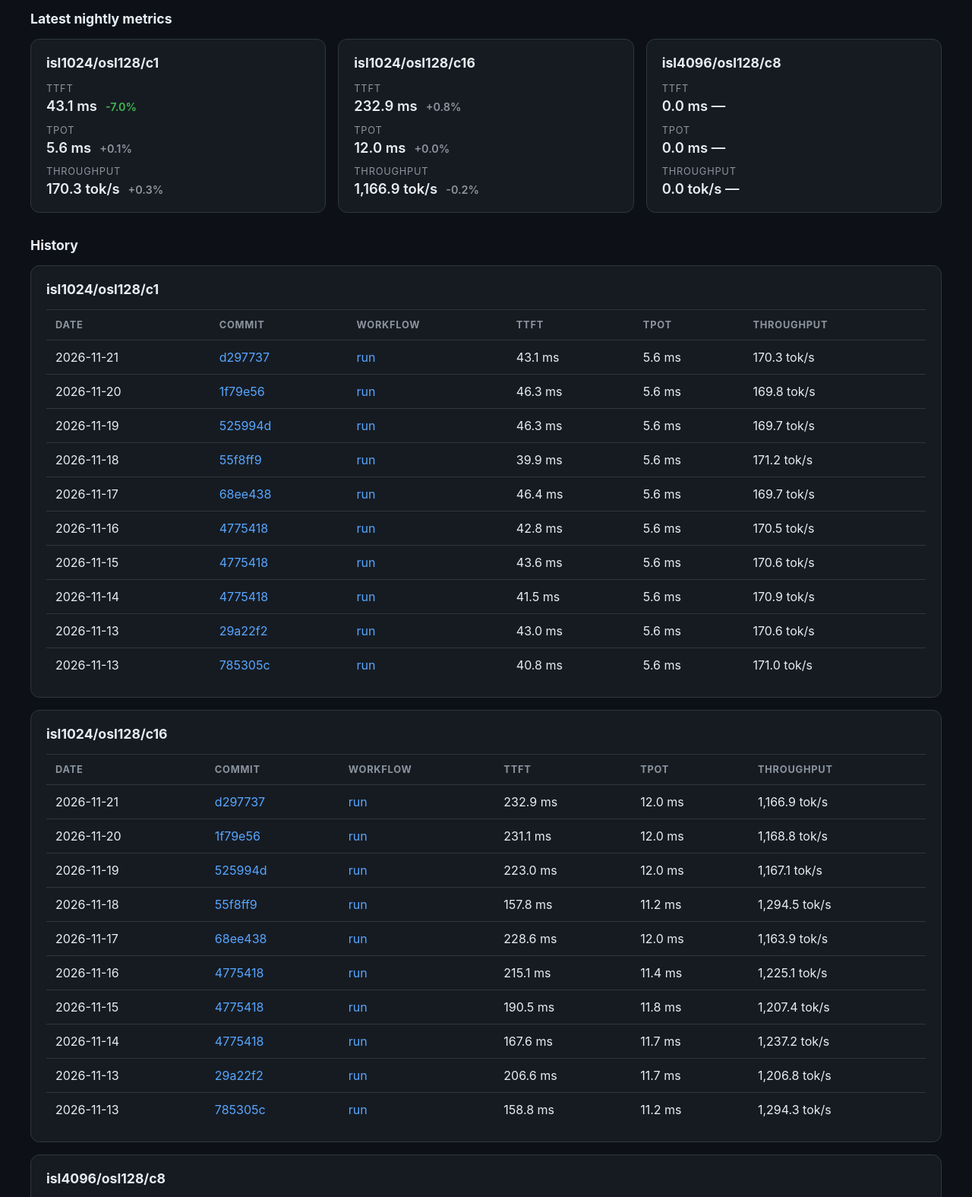
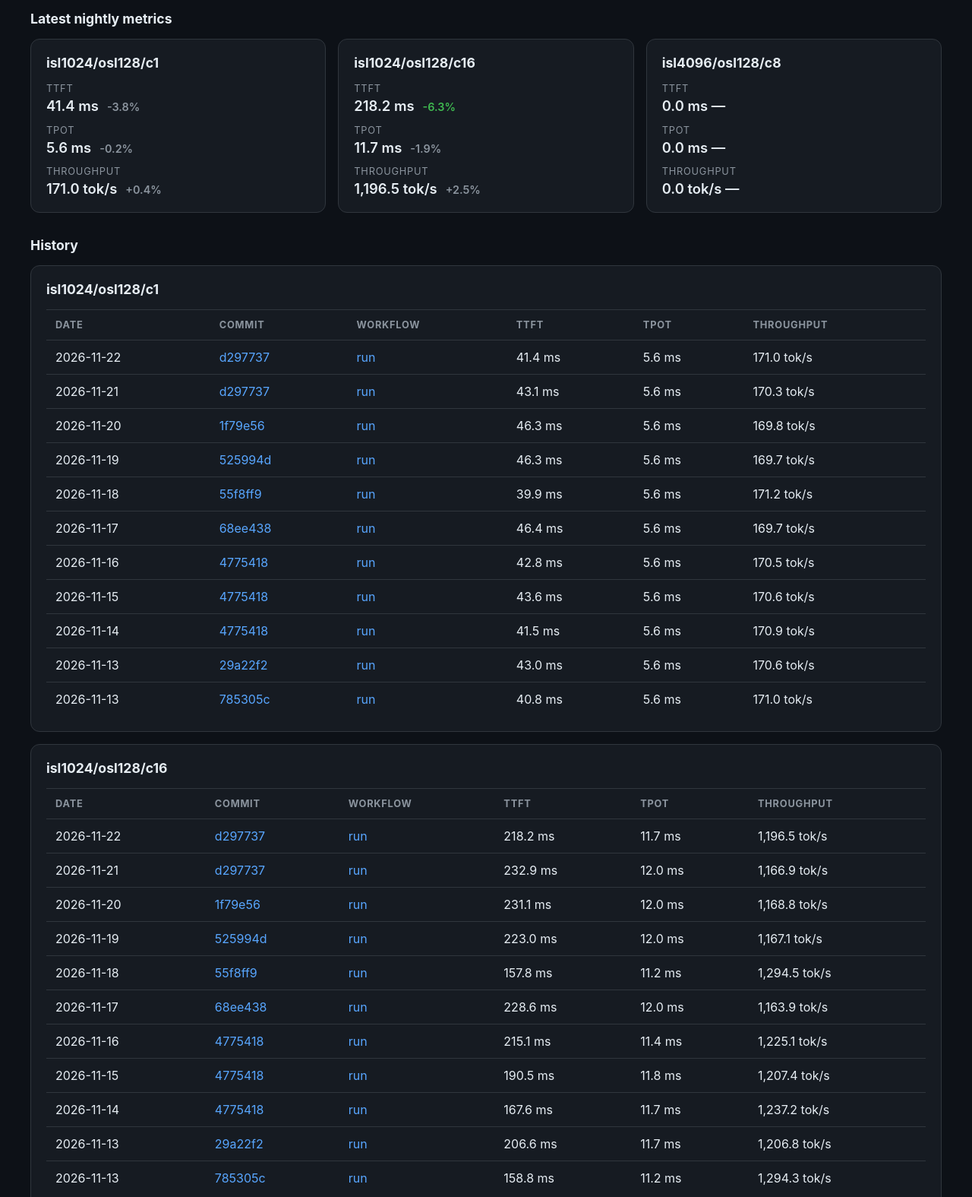
Before and after one commit to ROCm/rocm-aic, a plain HTML site: page vllm-emul-performance/index.html in a window 1280 px wide. Shown: the part 420-1995 px from the top of the page at 76% size. Drawn offline with Linux system fonts and the light colour scheme.

Commit message:
perf: publish vllm-emul metrics from d297737cd8907fde2002583e4b46e2a27d54fefe
Generated by rocm-aic-vllm-emul-performance.yml. [skip ci]

```diff
--- a/vllm-emul-performance/index.html
+++ b/vllm-emul-performance/index.html
@@ -53,7 +53,7 @@
       Tracks the vLLM emulator (llm-emu) performance envelope as a baseline before dedicated hardware lanes are available.
     </p>
     <p class="meta">
-      Latest run: 2026-11-21 · commit <a href="https://github.com/ROCm/rocm-aic/commit/d297737cd8907fde2002583e4b46e2a27d54fefe">d297737</a> · <a href="https://github.com/ROCm/rocm-aic/actions/runs/44904611758">workflow run</a>
+      Latest run: 2026-11-22 · commit <a href="https://github.com/ROCm/rocm-aic/commit/d297737cd8907fde2002583e4b46e2a27d54fefe">d297737</a> · <a href="https://github.com/ROCm/rocm-aic/actions/runs/45023024184">workflow run</a>
     </p>
 
     <section class="config">
@@ -71,17 +71,17 @@
       <section class="card">
         <h2>isl1024/osl128/c1</h2>
         <dl>
-          <div><dt>TTFT</dt><dd>43.1 ms <span class="delta up">-7.0%</span></dd></div>
-          <div><dt>TPOT</dt><dd>5.6 ms <span class="delta flat">+0.1%</span></dd></div>
-          <div><dt>Throughput</dt><dd>170.3 tok/s <span class="delta flat">+0.3%</span></dd></div>
+          <div><dt>TTFT</dt><dd>41.4 ms <span class="delta flat">-3.8%</span></dd></div>
+          <div><dt>TPOT</dt><dd>5.6 ms <span class="delta flat">-0.2%</span></dd></div>
+          <div><dt>Throughput</dt><dd>171.0 tok/s <span class="delta flat">+0.4%</span></dd></div>
         </dl>
       </section>
       <section class="card">
         <h2>isl1024/osl128/c16</h2>
         <dl>
-          <div><dt>TTFT</dt><dd>232.9 ms <span class="delta flat">+0.8%</span></dd></div>
-          <div><dt>TPOT</dt><dd>12.0 ms <span class="delta flat">+0.0%</span></dd></div>
-          <div><dt>Throughput</dt><dd>1,166.9 tok/s <span class="delta flat">-0.2%</span></dd></div>
+          <div><dt>TTFT</dt><dd>218.2 ms <span class="delta up">-6.3%</span></dd></div>
+          <div><dt>TPOT</dt><dd>11.7 ms <span class="delta flat">-1.9%</span></dd></div>
+          <div><dt>Throughput</dt><dd>1,196.5 tok/s <span class="delta flat">+2.5%</span></dd></div>
         </dl>
       </section>
       <section class="card">
@@ -112,6 +112,13 @@
           </thead>
           <tbody>
             <tr>
+              <td>2026-11-22</td>
+              <td><a href="https://github.com/ROCm/rocm-aic/commit/d297737cd8907fde2002583e4b46e2a27d54fefe">d297737</a></td>
+              <td><a href="https://github.com/ROCm/rocm-aic/actions/runs/45023024184">run</a></td>
+              <td>41.4 ms</td>
+              <td>5.6 ms</td>
+              <td>171.0 tok/s</td>
+            </tr><tr>
               <td>2026-11-21</td>
               <td><a href="https://github.com/ROCm/rocm-aic/commit/d297737cd8907fde2002583e4b46e2a27d54fefe">d297737</a></td>
               <td><a href="https://github.com/ROCm/rocm-aic/actions/runs/44904611758">run</a></td>
@@ -200,6 +207,13 @@
           </thead>
           <tbody>
             <tr>
+              <td>2026-11-22</td>
+              <td><a href="https://github.com/ROCm/rocm-aic/commit/d297737cd8907fde2002583e4b46e2a27d54fefe">d297737</a></td>
+              <td><a href="https://github.com/ROCm/rocm-aic/actions/runs/45023024184">run</a></td>
+              <td>218.2 ms</td>
+              <td>11.7 ms</td>
+              <td>1,196.5 tok/s</td>
+            </tr><tr>
               <td>2026-11-21</td>
               <td><a href="https://github.com/ROCm/rocm-aic/commit/d297737cd8907fde2002583e4b46e2a27d54fefe">d297737</a></td>
               <td><a href="https://github.com/ROCm/rocm-aic/actions/runs/44904611758">run</a></td>
@@ -288,6 +302,13 @@
           </thead>
           <tbody>
             <tr>
+              <td>2026-11-22</td>
+              <td><a href="https://github.com/ROCm/rocm-aic/commit/d297737cd8907fde2002583e4b46e2a27d54fefe">d297737</a></td>
+              <td><a href="https://github.com/ROCm/rocm-aic/actions/runs/45023024184">run</a></td>
+              <td>0.0 ms</td>
+              <td>0.0 ms</td>
+              <td>0.0 tok/s</td>
+            </tr><tr>
               <td>2026-11-21</td>
               <td><a href="https://github.com/ROCm/rocm-aic/commit/d297737cd8907fde2002583e4b46e2a27d54fefe">d297737</a></td>
               <td><a href="https://github.com/ROCm/rocm-aic/actions/runs/44904611758">run</a></td>
```
Also changed, not shown: 1 other file.
